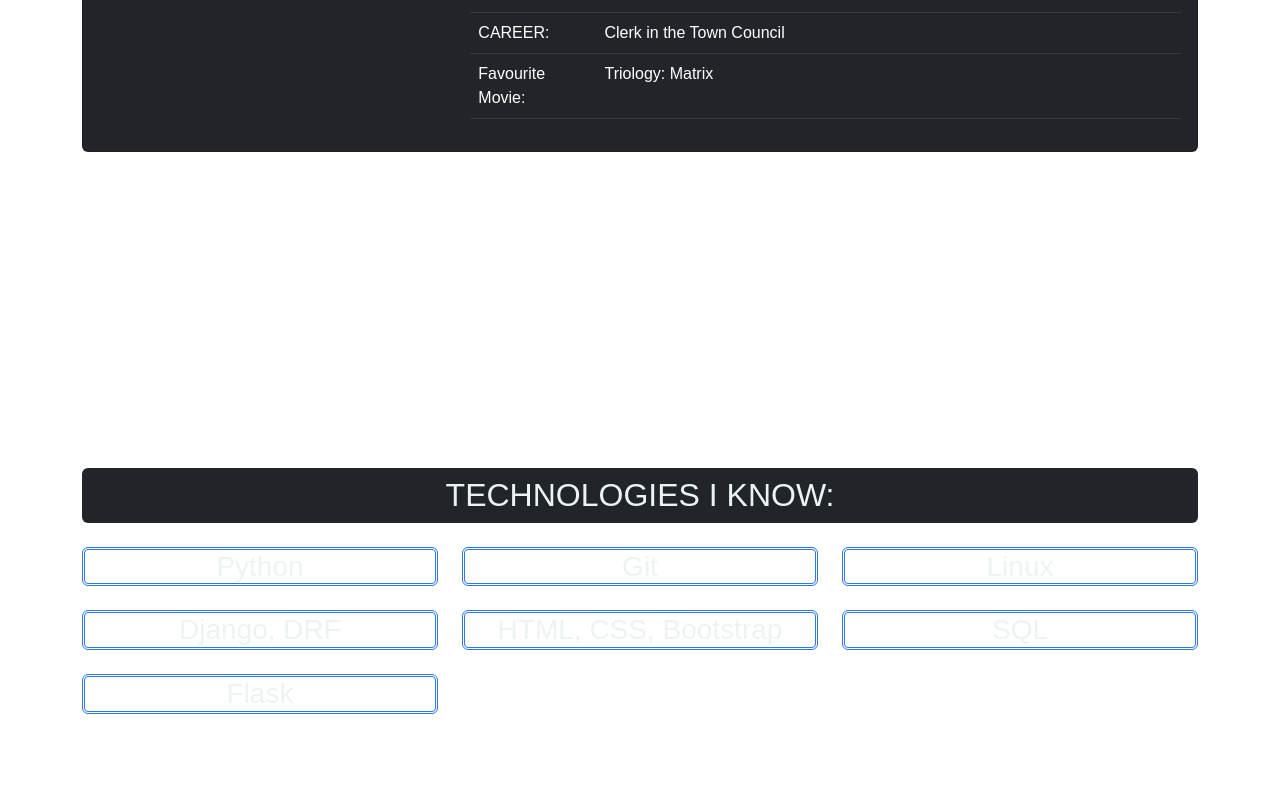
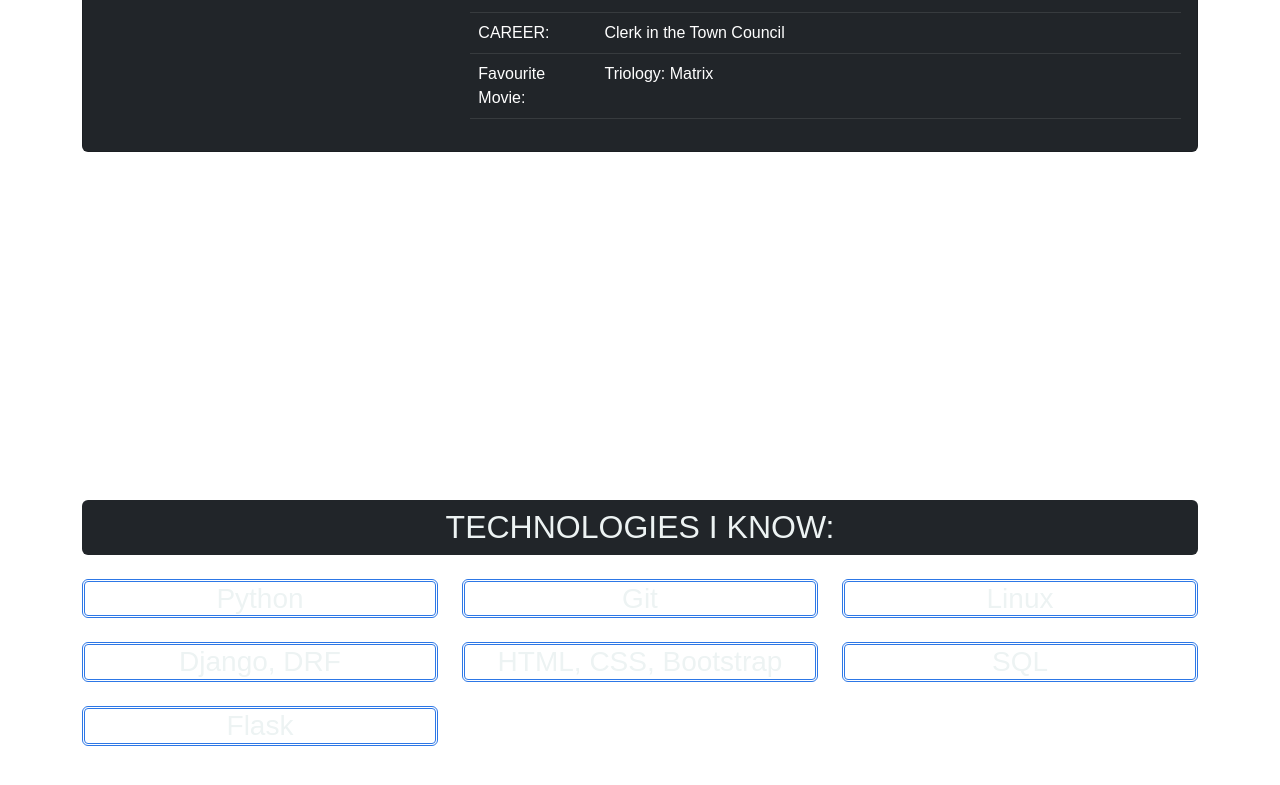
Before and after one commit to s-ov/s.ovsiuk-cv, a plain HTML site: page index.html in a window 1280 px wide. Shown: the part 1489-2274 px from the top of the page. Drawn offline with nearby package versions, Linux system fonts and the light colour scheme.

Commit message:
skills my

```diff
--- a/index.html
+++ b/index.html
@@ -116,7 +116,7 @@
     </section>
 
 <!-- ===================== SKILLS ======================= -->
-    <section id="skills" class="py-5">
+    <section id="skills" class="my-5">
       <div class="container">
         <div class="text-center mb-4">
           <h2 class="text-uppercase bg-dark rounded p-2">Technologies I know:</h2>
```
